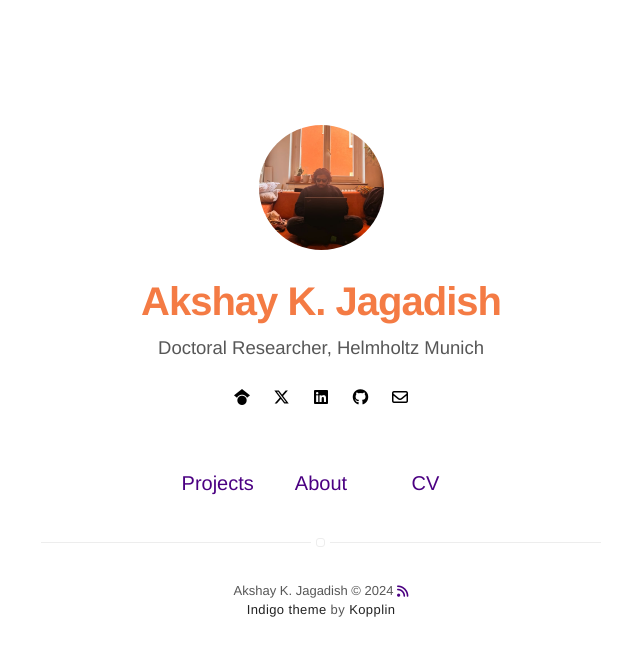
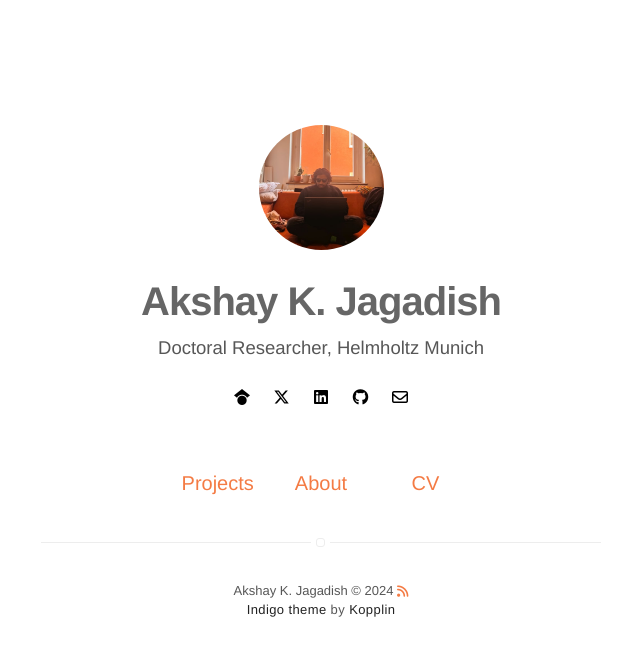
Before and after one commit to akjagadish/akjagadish.github.io, a Jekyll site: the page built from index.html, in a window 1280 px wide. Shown: the top 656 px of the page, without its empty margins (319-959 px from the left). Built offline with Jekyll 4.4.1, drawn with Linux system fonts in a browser that asks for light colours; nearby versions of some CDN libraries.

Commit message:
update delta color

```diff
--- a/_sass/base/variables.sass
+++ b/_sass/base/variables.sass
@@ -1,10 +1,10 @@
 $fontSans: "Helvetica Neue", Helvetica, Arial, sans-serif
 $fontMonospace: "Consolas", Liberation Mono, Menlo, Courier, monospace
 
-$alpha: #f47b44ff
+$alpha: #666
 $beta: #222
 $gama: #575757
-$delta: #4b0082
+$delta: #f47b44ff
 $epsilon: #ededed
 $omega: #fff
 $zeta: #000
```
